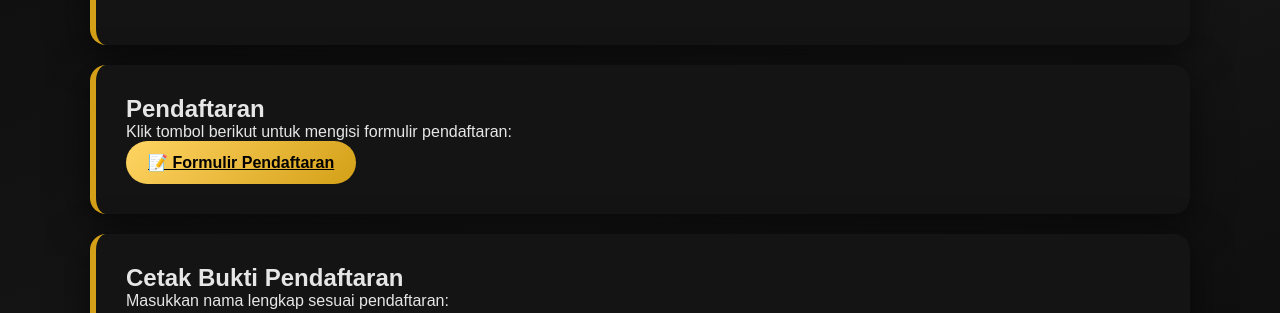
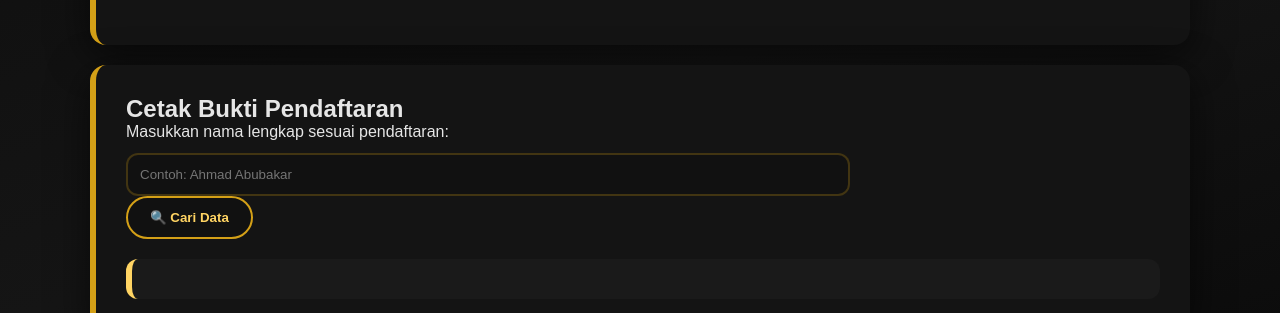
Before and after one commit to MasGrayy/TKD_JEPARA3, a plain HTML site: page index.html in a window 1280 px wide. Shown: the part 464-777 px from the top of the page. Drawn offline with nearby package versions, Linux system fonts and the light colour scheme.

Commit message:
index.html

```diff
--- a/index.html
+++ b/index.html
@@ -45,14 +45,14 @@
   </section>
 
   <!-- PENDAFTARAN -->
-  <section id="pendaftaran" class="section card-section">
+  <!-- <section id="pendaftaran" class="section card-section">
     <h2>Pendaftaran</h2>
     <p>Klik tombol berikut untuk mengisi formulir pendaftaran:</p>
 
     <a href="https://docs.google.com/forms/d/e/1FAIpQLScW6s5uTJ_CpsBwbC2OWsGYhQLo2w-wHPka14b-fG_k6wDGuA/viewform?usp=header"
        target="_blank"
        class="button btn-golden">📝 Formulir Pendaftaran</a>
-  </section>
+  </section> -->
 
   <!-- CETAK -->
   <section id="cetak" class="section card-section">
```
